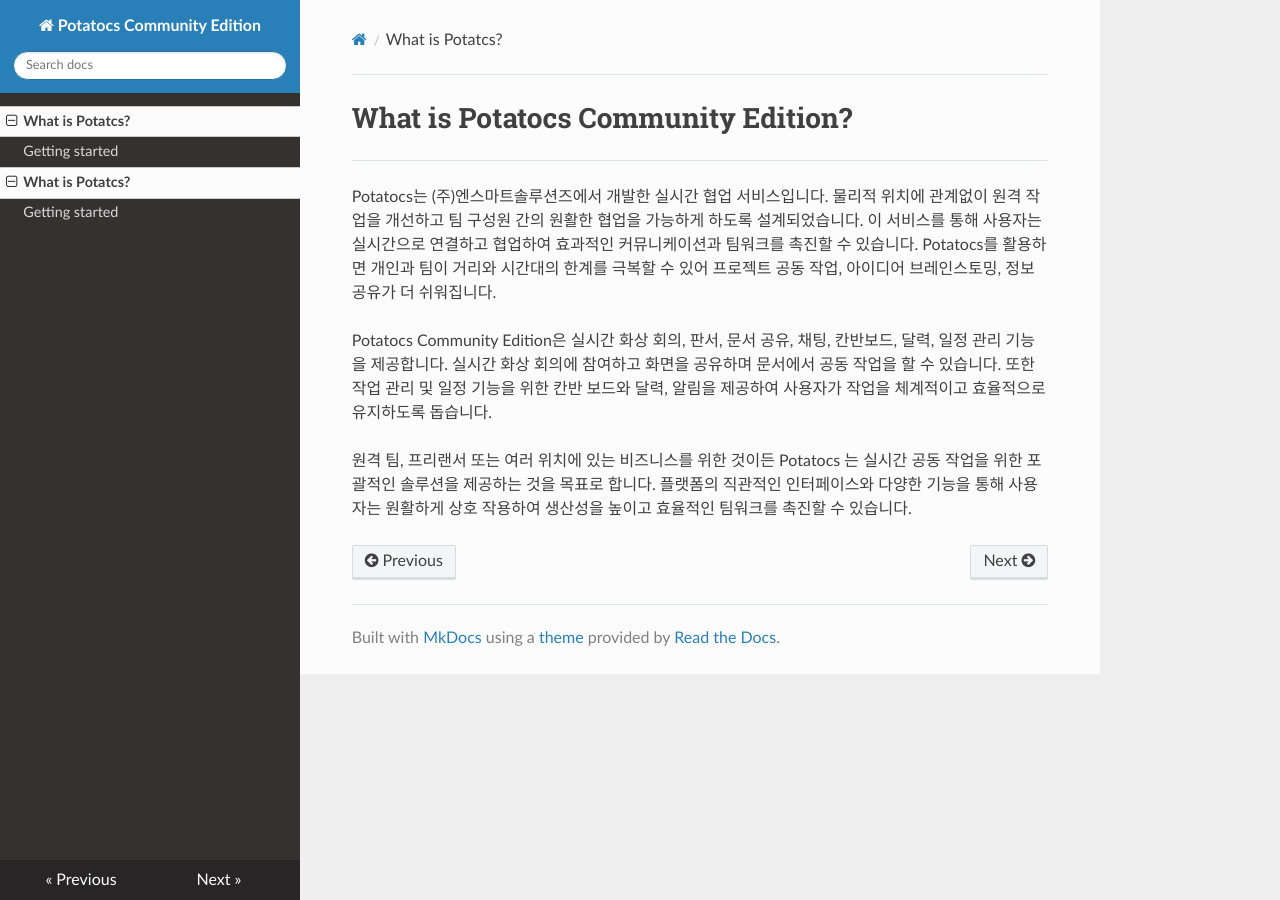
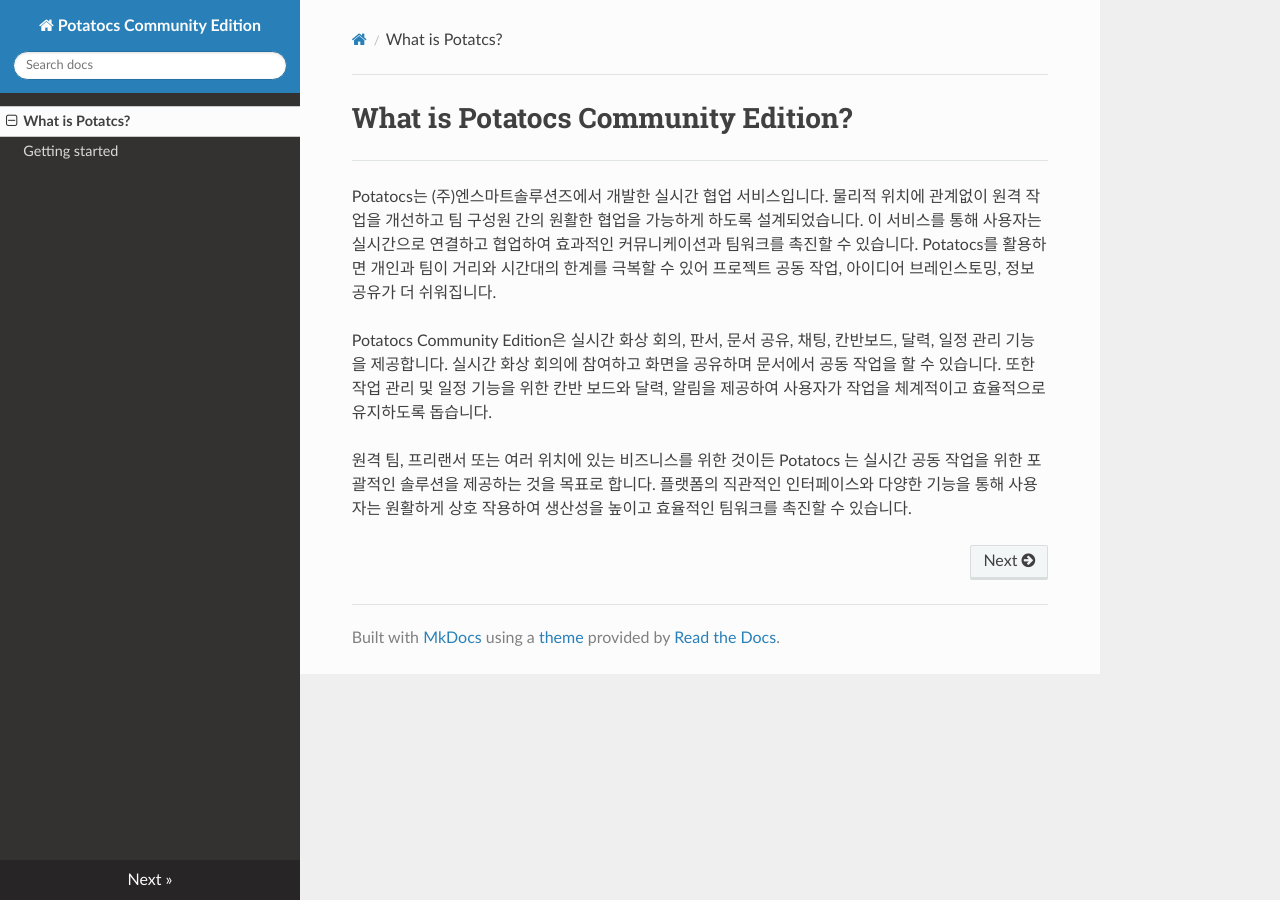
Before and after one commit to potatocs-ce/potatocs-ce-introduction, an MkDocs documentation site: the page built from docs/index.md, in a window 1280 px wide. Built offline with MkDocs 1.6.1, drawn with Linux system fonts in a browser that asks for light colours; nearby versions of some CDN libraries.

Commit message:
Rollback .YML contents

```diff
--- a/mkdocs.yml
+++ b/mkdocs.yml
@@ -7,5 +7,3 @@
 nav:
     - What is Potatcs?: index.md
     - Getting started: install.md
-    - What is Potatcs?: index.md
-    - Getting started: install.md
```
